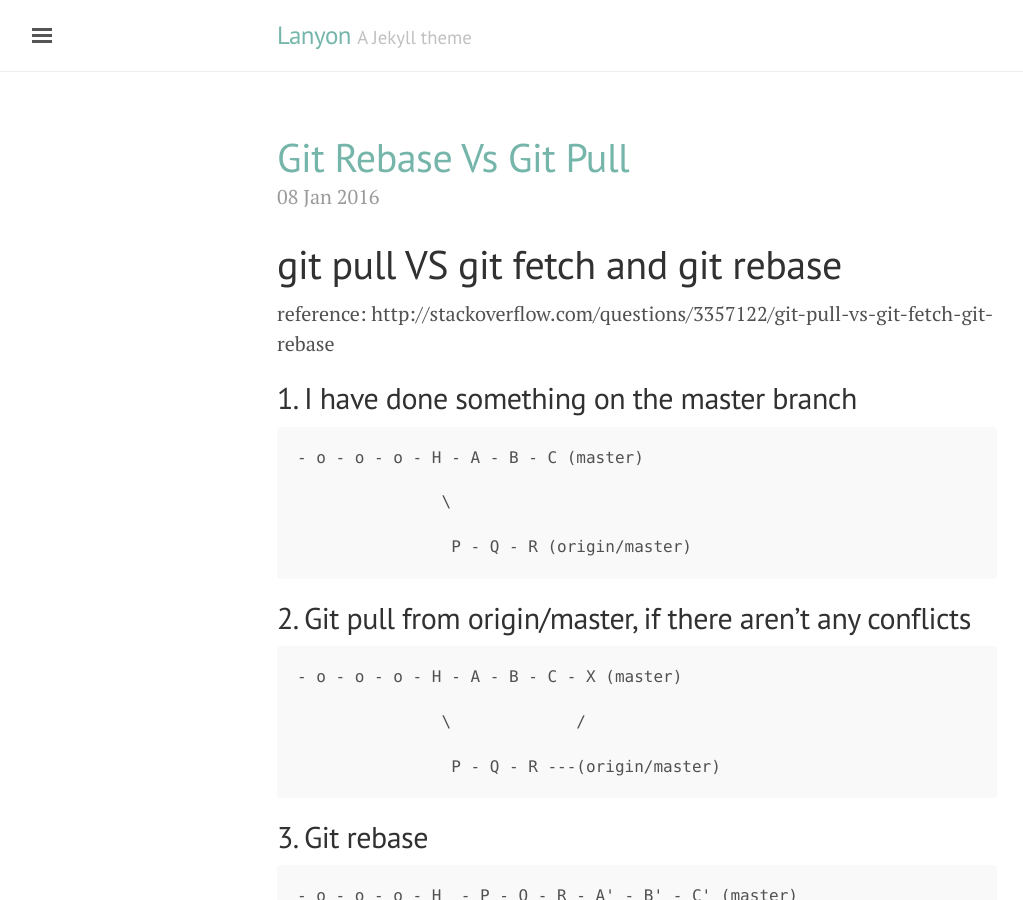
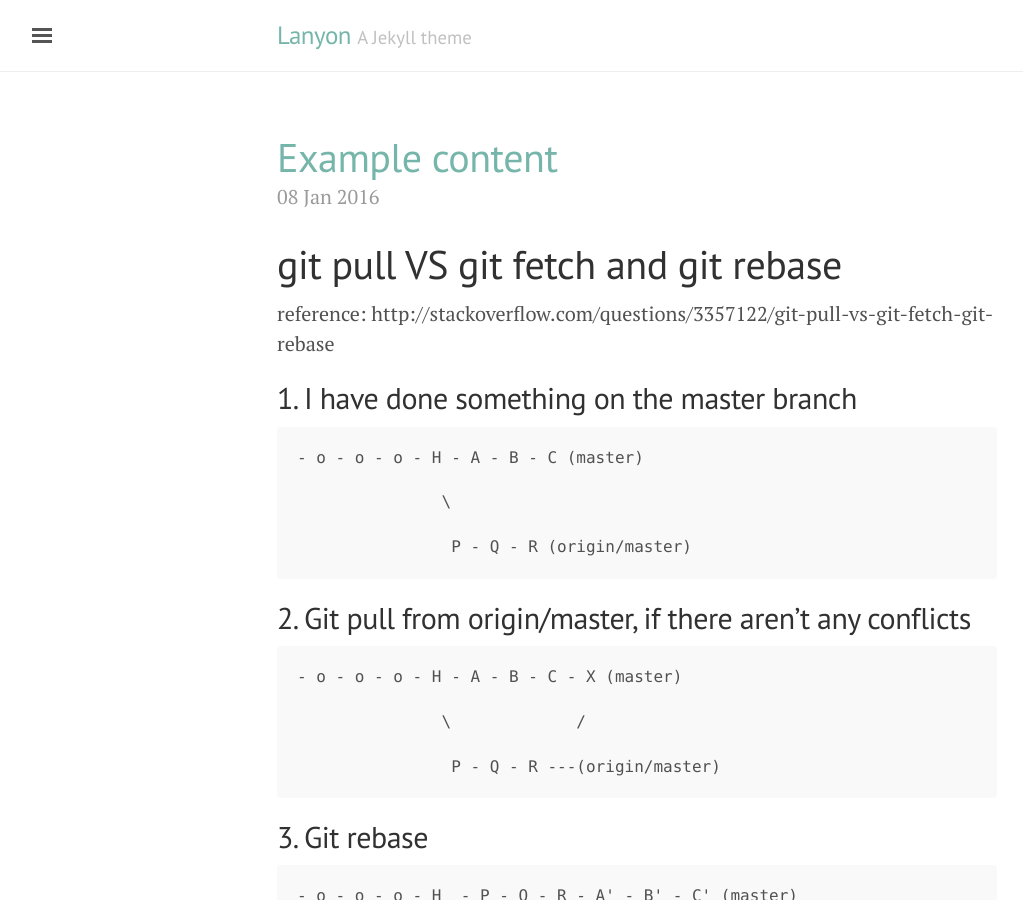
Before and after one commit to loverszhaokai/loverszhaokai.github.io, a Jekyll site: the page built from index.html, in a window 1280 px wide and 900 px high. Shown: the whole window, without its empty margins (3-1026 px from the left). Built offline with Jekyll 4.4.1, drawn with Linux system fonts in a browser that asks for light colours; the list of posts is cut into pages by our own code.

Commit message:
update git-*.md

```diff
--- a/_posts/2016-01-08-git-rebase-vs-git-pull.md
+++ b/_posts/2016-01-08-git-rebase-vs-git-pull.md
@@ -1,3 +1,8 @@
+---
+layout: post
+title: Example content
+---
+
 # git pull VS git fetch and git rebase
 
 reference: http://stackoverflow.com/questions/3357122/git-pull-vs-git-fetch-git-rebase
```
